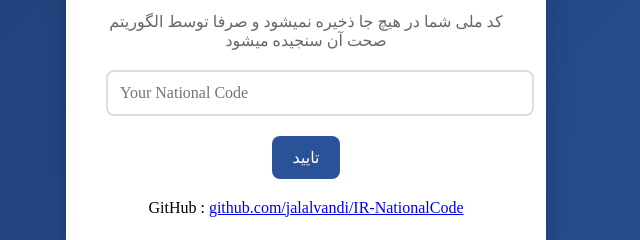
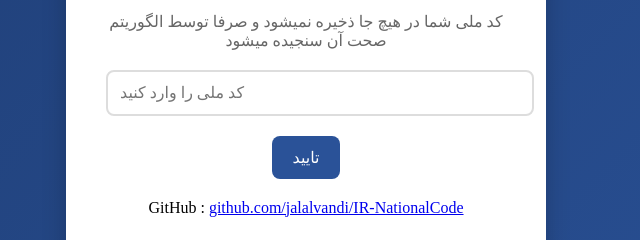
Before and after one commit to jalalvandi/IR-NationalCode, a plain HTML site: page index.html in a window 1280 px wide. Shown: the part 324-564 px from the top of the page, 334-974 px from the left. Drawn offline with Linux system fonts and the light colour scheme.

Commit message:
Update index.html

```diff
--- a/index.html
+++ b/index.html
@@ -14,7 +14,8 @@
         <p style="color: #666; margin: 0 0 20px; font-size: 16px;">کد ملی را وارد کنید</p>
         <p style="color: #666; margin: 0 0 20px; font-size: 16px;">کد ملی شما در هیچ جا ذخیره نمیشود و صرفا توسط الگوریتم صحت آن سنجیده میشود</p>
 
-        <input type="text" id="nationalCodeInput" placeholder="Your National Code"
+        <input type="text" pattern = "[^\d{8,10}$
+]" id="nationalCodeInput" placeholder="کد ملی را وارد کنید"
                style="width: 100%; padding: 12px; font-size: 16px; border: 2px solid #ddd; border-radius: 8px; outline: none; transition: border-color 0.3s ease;"
                onfocus="this.style.borderColor='#2a5298';"
                onblur="this.style.borderColor='#ddd';">
```
